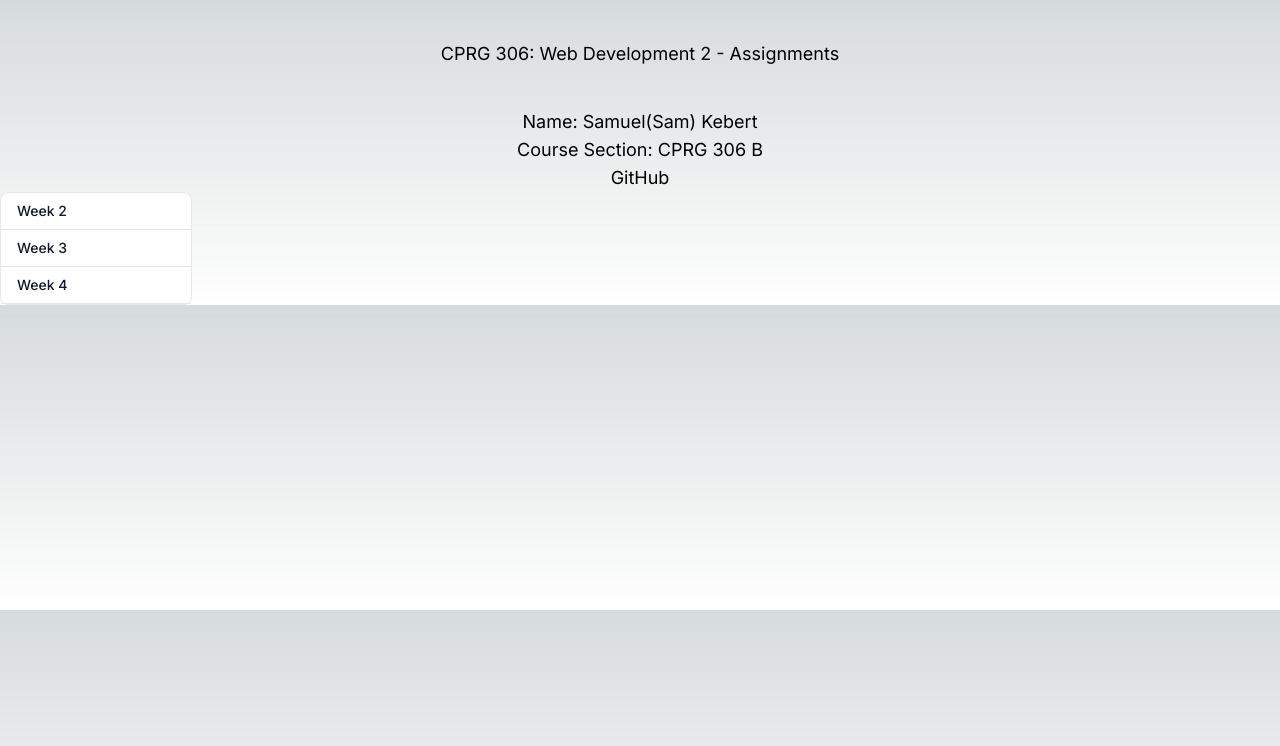
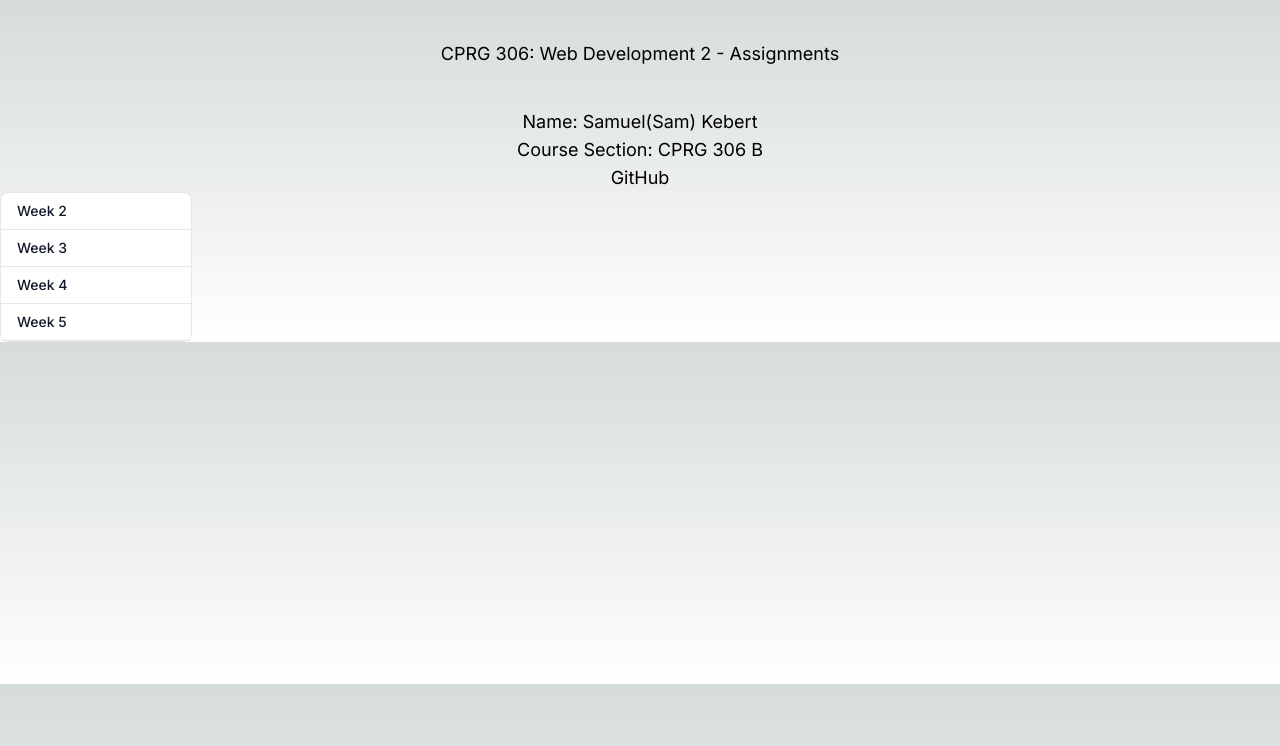
Before and after one commit to SamuelKebert/cprg306-assignments, a Next.js app: page / in a window 1280 px wide. Shown: the top 746 px of the page. Built offline with nearby package versions, Linux system fonts and the light colour scheme.

Commit message:
adding links to week5 on main page

```diff
--- a/app/page.js
+++ b/app/page.js
@@ -12,6 +12,7 @@ export default function Home() {
         <li className='w-full px-4 py-2 border-b border-gray-200 rounded-t-lg dark:border-gray-600'><Link href="/week2/">Week 2</Link></li>
        <li className='w-full px-4 py-2 border-b border-gray-200 rounded-t-lg dark:border-gray-600'><Link href="/week3">Week 3</Link></li>
         <li className='w-full px-4 py-2 border-b border-gray-200 rounded-t-lg dark:border-gray-600'><Link href="/week4">Week 4</Link></li>
+        <li className='w-full px-4 py-2 border-b border-gray-200 rounded-t-lg dark:border-gray-600'><Link href="/week5">Week 5</Link></li>
       </ul>
     </main>)
 };
```
